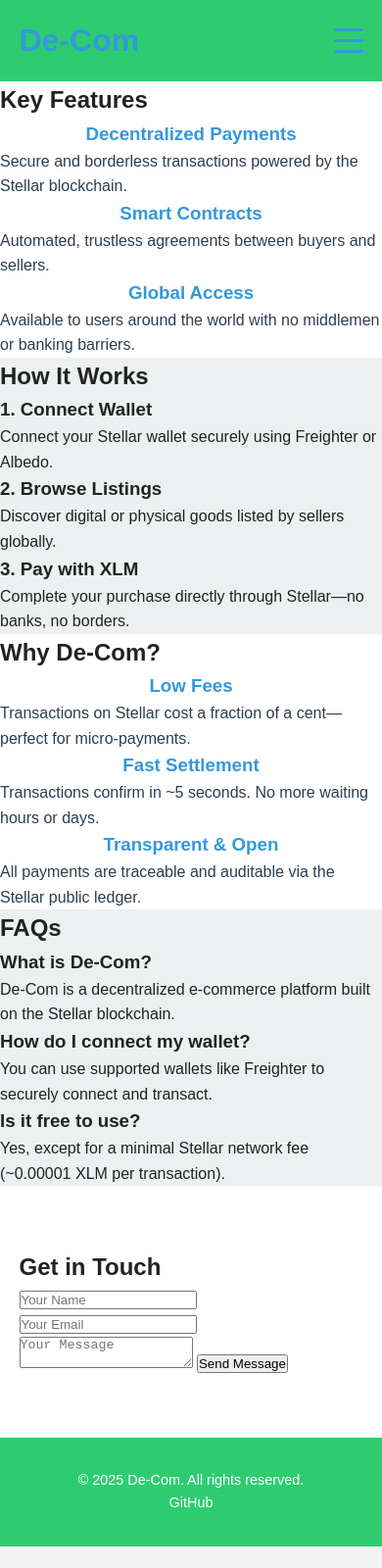
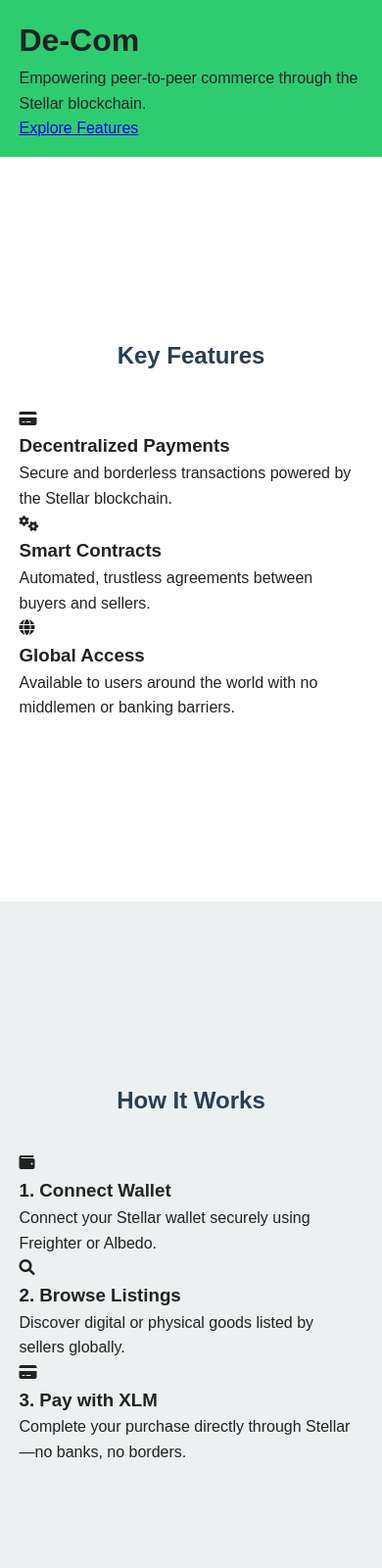
Before and after one commit to edrineasimwe/De-Com, a plain HTML site: page index.html in a window 390 px wide. Shown: the top 1600 px of the page at 98% size. Before the commit the page ends 1578 px from the top, so only its background shows below. Drawn offline with Linux system fonts and the light colour scheme.

Commit message:
Additional Code Modified

```diff
--- a/index.html
+++ b/index.html
@@ -5,97 +5,100 @@
   <meta name="viewport" content="width=device-width, initial-scale=1.0" />
   <title>De-Com - Decentralized E-Commerce</title>
   <link rel="stylesheet" href="style.css" />
+  <!-- Font Awesome for Icons -->
+  <link rel="stylesheet" href="https://cdnjs.cloudflare.com/ajax/libs/font-awesome/6.0.0-beta3/css/all.min.css" />
 </head>
 <body>
   <header>
-    <div class="logo">
+    <div class="hero-content">
       <h1>De-Com</h1>
-    </div>
-    <nav class="navbar">
-      <ul>
-        <li><a href="#features">Features</a></li>
-        <li><a href="#how-it-works">How It Works</a></li>
-        <li><a href="#benefits">Benefits</a></li>
-        <li><a href="#faq">FAQs</a></li>
-        <li><a href="#contact">Contact</a></li>
-      </ul>
-    </nav>
-    <div class="hamburger" id="hamburger-menu">
-      <span class="bar"></span>
-      <span class="bar"></span>
-      <span class="bar"></span>
+      <p>Empowering peer-to-peer commerce through the Stellar blockchain.</p>
+      <a href="#features" class="btn">Explore Features</a>
     </div>
   </header>
 
-  <section id="features">
+  <section id="features" class="section">
     <h2>Key Features</h2>
     <div class="feature-grid">
       <div class="feature">
+        <i class="fas fa-credit-card"></i>
         <h3>Decentralized Payments</h3>
         <p>Secure and borderless transactions powered by the Stellar blockchain.</p>
       </div>
       <div class="feature">
+        <i class="fas fa-cogs"></i>
         <h3>Smart Contracts</h3>
         <p>Automated, trustless agreements between buyers and sellers.</p>
       </div>
       <div class="feature">
+        <i class="fas fa-globe"></i>
         <h3>Global Access</h3>
         <p>Available to users around the world with no middlemen or banking barriers.</p>
       </div>
     </div>
   </section>
 
-  <section id="how-it-works">
+  <section id="how-it-works" class="section">
     <h2>How It Works</h2>
-    <div class="steps">
-      <div class="step">
+    <div class="feature-grid">
+      <div class="feature">
+        <i class="fas fa-wallet"></i>
         <h3>1. Connect Wallet</h3>
         <p>Connect your Stellar wallet securely using Freighter or Albedo.</p>
       </div>
-      <div class="step">
+      <div class="feature">
+        <i class="fas fa-search"></i>
         <h3>2. Browse Listings</h3>
         <p>Discover digital or physical goods listed by sellers globally.</p>
       </div>
-      <div class="step">
+      <div class="feature">
+        <i class="fas fa-credit-card"></i>
         <h3>3. Pay with XLM</h3>
         <p>Complete your purchase directly through Stellar—no banks, no borders.</p>
       </div>
     </div>
   </section>
 
-  <section id="benefits">
+  <section id="benefits" class="section">
     <h2>Why De-Com?</h2>
     <div class="feature-grid">
       <div class="feature">
+        <i class="fas fa-percent"></i>
         <h3>Low Fees</h3>
         <p>Transactions on Stellar cost a fraction of a cent—perfect for micro-payments.</p>
       </div>
       <div class="feature">
+        <i class="fas fa-clock"></i>
         <h3>Fast Settlement</h3>
         <p>Transactions confirm in ~5 seconds. No more waiting hours or days.</p>
       </div>
       <div class="feature">
+        <i class="fas fa-eye"></i>
         <h3>Transparent & Open</h3>
         <p>All payments are traceable and auditable via the Stellar public ledger.</p>
       </div>
     </div>
   </section>
 
-  <section id="faq">
+  <section id="faq" class="section">
     <h2>FAQs</h2>
-    <div class="faq">
+    <div class="feature-grid">
+      <div class="feature">
         <h3>What is De-Com?</h3>
         <p>De-Com is a decentralized e-commerce platform built on the Stellar blockchain.</p>
-
+      </div>
+      <div class="feature">
         <h3>How do I connect my wallet?</h3>
         <p>You can use supported wallets like Freighter to securely connect and transact.</p>
-
+      </div>
+      <div class="feature">
         <h3>Is it free to use?</h3>
         <p>Yes, except for a minimal Stellar network fee (~0.00001 XLM per transaction).</p>
       </div>
+    </div>
   </section>
 
-  <section id="contact">
+  <section id="contact" class="section">
     <h2>Get in Touch</h2>
     <form id="contact-form">
       <input type="text" placeholder="Your Name" required />
--- a/style.css
+++ b/style.css
@@ -25,7 +25,7 @@ header {
 
 header .logo h1 {
   font-size: 2rem;
-  color: #3498db; /* Blue */
+  color: white;
 }
 
 header nav ul {
@@ -34,7 +34,7 @@ header nav ul {
 }
 
 header nav ul li a {
-  color: #3498db; /* Blue */
+  color: white;
   text-decoration: none;
   font-size: 1rem;
 }
@@ -49,7 +49,7 @@ header .hamburger {
 header .hamburger .bar {
   width: 30px;
   height: 3px;
-  background-color: #3498db; /* Blue */
+  background-color: white;
   border-radius: 5px;
 }
 
@@ -82,7 +82,6 @@ header .hamburger .bar {
 
   header nav ul li a {
     font-size: 1.2rem;
-    color: #3498db; /* Blue */
   }
 }
 
@@ -123,25 +122,6 @@ header .hamburger .bar {
   color: #2c3e50;
 }
 
-/* Feature Section */
-.feature h3 {
-  color: #3498db; /* Blue */
-}
-
-.feature-grid .feature {
-  display: flex;
-  align-items: center;
-  justify-content: center;
-  flex-direction: column;
-  color: #2c3e50;
-}
-
-.feature-grid .feature i {
-  font-size: 3rem;
-  color: #3498db; /* Blue */
-  margin-bottom: 1rem;
-}
-
 /* Footer Styles */
 footer {
   text-align: center;
```
Lines whose indentation alone changed are shown as unchanged.
